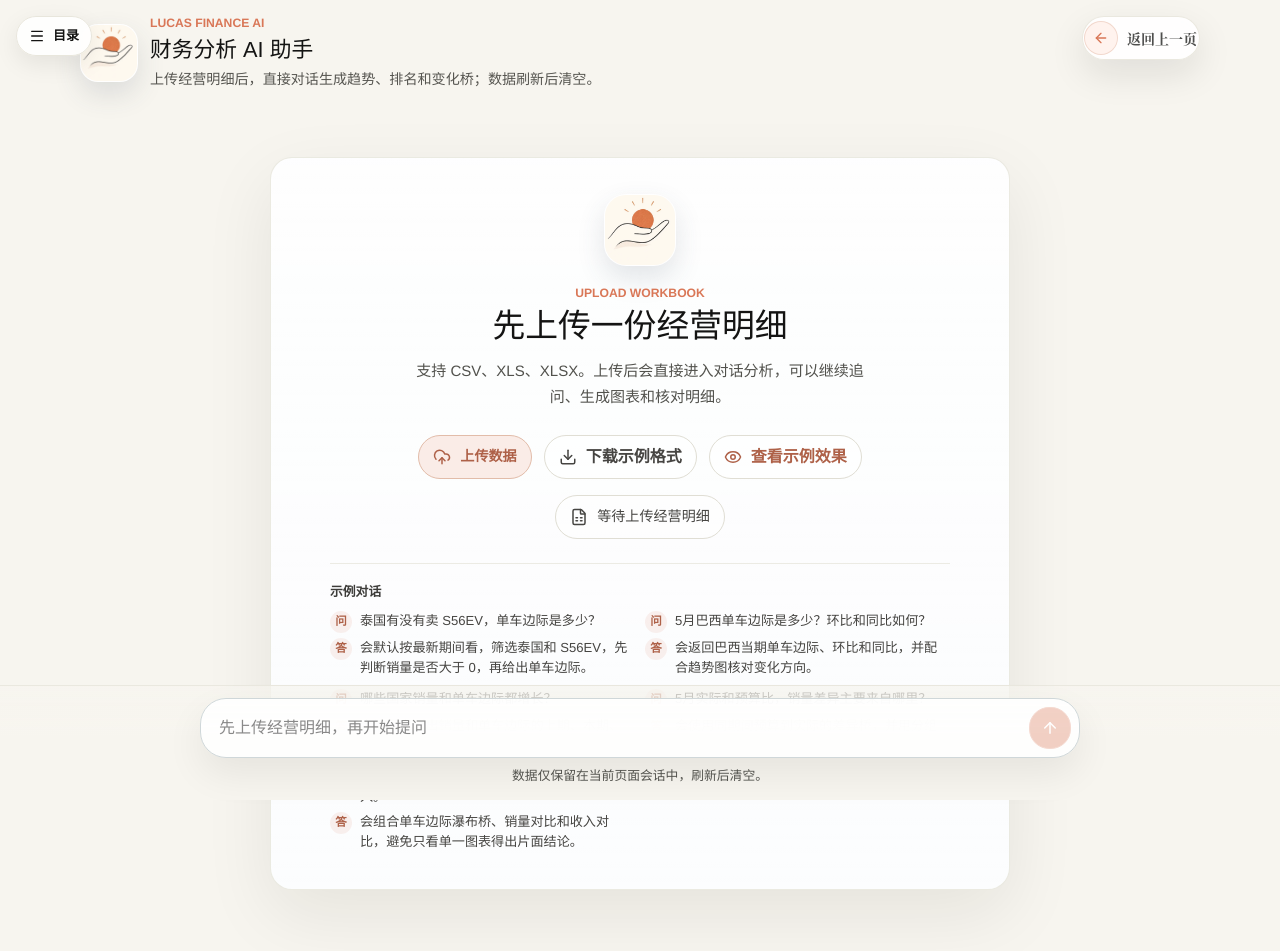
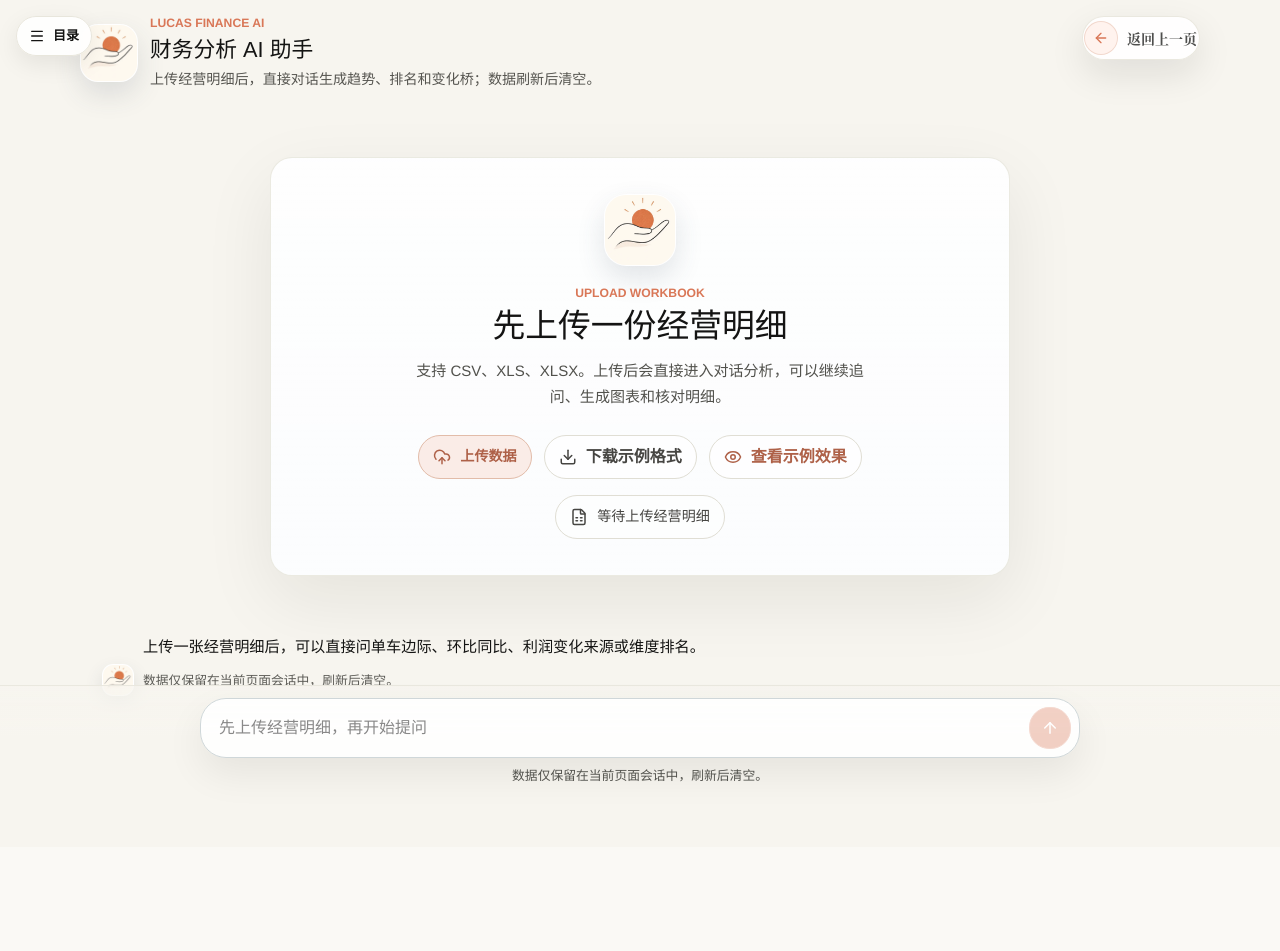
Before and after one commit to yinpengtao2002-ai/yinpengtao2002-ai.github.io, a Next.js app: page /finance/finance-ai-assistant in a window 1280 px wide. Shown: the top 951 px of the page. After the commit the page ends 847 px from the top, so only its background shows below. Built offline with nearby package versions, Linux system fonts and the light colour scheme.

Commit message:
Fix finance AI demo placement and copy

```diff
--- a/src/app/finance/finance-ai-assistant/demo/FinanceAIConversationDemo.tsx
+++ b/src/app/finance/finance-ai-assistant/demo/FinanceAIConversationDemo.tsx
@@ -196,7 +196,7 @@ const SIMULATED_MESSAGES: SimulatedMessage[] = [
   {
     id: "demo-assistant-kpi",
     role: "assistant",
-    text: "**整体判断：**5月销量整体高于预算，但大区之间分化明显。拉美和右舵是主要正贡献，欧洲和中东非略低于预算。\n\n这类问题应该先把所有大区的预算和实际并列列出来，而不是只给一个总数。看完规模完成情况后，再继续追问边际或利润质量。",
+    text: "**整体判断：**5月销量整体高于预算，但大区之间分化明显。拉美实际 45,620 台，高于预算 3,520 台；右舵实际 37,180 台，高于预算 1,580 台，是主要正贡献。\n\n欧洲和中东非分别低于预算 860 台和 740 台，后续需要重点复盘这两个大区的订单节奏、主销车型销量占比和单车边际质量。",
     chartTitles: ["5月各大区销量预算实际对比"],
     meta: "示例口径：这里使用模拟底稿演示聊天形态，不代表真实经营数据。",
   },
@@ -208,7 +208,7 @@ const SIMULATED_MESSAGES: SimulatedMessage[] = [
   {
     id: "demo-assistant-country",
     role: "assistant",
-    text: "**巴西是规模超预算、利润质量偏弱。**销量完成 106.2%，净收入完成 103.4%，但边际只完成 97.1%，利润完成 95.6%。\n\n所以巴西不是“卖不动”，而是销量增长没有完全转化成边际和利润。下一步应该下钻到 S56 EV、Tiggo 8 等车型，看每个车型对单车边际的贡献。",
+    text: "**巴西是规模超预算、利润质量偏弱。**销量完成 106.2%，净收入完成 103.4%，但边际只完成 97.1%，利润完成 95.6%。\n\n这说明巴西不是“卖不动”，而是销量增长没有完全转化成边际和利润。S56 EV、Tiggo 8 等车型的折扣、成本和结构占比需要单独拉出来看。",
     chartTitles: ["巴西5月分指标预算实际表"],
   },
   {
@@ -219,7 +219,7 @@ const SIMULATED_MESSAGES: SimulatedMessage[] = [
   {
     id: "demo-assistant-unit-margin",
     role: "assistant",
-    text: "**巴西单车边际从 31.2 降到 28.7，下降 2.5。**按车型下钻后，S56 EV 贡献 -0.9，Tiggo 8 贡献 -0.65，Arrizo 5 贡献 -0.45，T18 HEV 贡献 +0.25，其他车型贡献 -0.75。\n\n这个问题用单车边际瀑布桥最直观，因为它能把首尾值和每个车型贡献连续接起来。",
+    text: "**巴西单车边际从 31.2 降到 28.7，下降 2.5。**按车型下钻后，S56 EV 贡献 -0.9，Tiggo 8 贡献 -0.65，Arrizo 5 贡献 -0.45，其他车型贡献 -0.75，是主要拖累。\n\nT18 HEV 有 +0.25 的小幅对冲，但不足以抵消主销车型的负贡献，巴西本月边际问题集中在 S56 EV 和 Tiggo 8 的折扣、成本与单车盈利能力同步走弱。",
     chartTitles: ["巴西单车边际变化归因桥"],
   },
   {
@@ -230,7 +230,7 @@ const SIMULATED_MESSAGES: SimulatedMessage[] = [
   {
     id: "demo-assistant-mom",
     role: "assistant",
-    text: "**环比看，拉美和右舵的销量增长最明显，但质量表现不同。**拉美销量增加，不过单车边际从 30.4 降到 28.9；右舵销量和单车边际同时改善，是更健康的增长。\n\n所以环比问题不能只列环比百分比，最好用上月和本月并列柱，把规模和质量分开看。",
+    text: "**环比看，拉美和右舵的销量增长最明显，但质量表现不同。**拉美销量从 42,010 台增至 45,620 台，但单车边际从 30.4 降到 28.9，属于规模增长、质量回落。\n\n右舵销量从 35,370 台增至 37,180 台，单车边际从 27.8 提升到 29.1，是更健康的增长；欧洲和中东非则需要关注销量回落带来的总额压力。",
     chartTitles: ["5月各大区销量环比对比", "5月各大区单车边际环比对比"],
   },
   {
@@ -241,7 +241,7 @@ const SIMULATED_MESSAGES: SimulatedMessage[] = [
   {
     id: "demo-assistant-total-change",
     role: "assistant",
-    text: "**5月边际总额环比增加 980 万，主要来自国家层面的正贡献。**巴西贡献 +420 万，泰国贡献 +210 万，墨西哥贡献 +165 万，马来西亚贡献 +110 万；西班牙拖累 -125 万，其他国家合计贡献 +200 万。\n\n结论是：总额增长不能只说“销量拉动”，应该先把贡献落到国家或车型，再继续看这些市场内部的销量和单车质量。",
+    text: "**5月边际总额环比增加 980 万，主要来自国家层面的正贡献。**巴西贡献 +420 万，泰国贡献 +210 万，墨西哥贡献 +165 万，马来西亚贡献 +110 万，是增长主线；西班牙拖累 -125 万。\n\n总额提升的底层结构并不完全一致：巴西和泰国更偏规模拉动，墨西哥和马来西亚需要继续拆分销量、净收入和单车边际，确认增长质量是否稳定。",
     chartTitles: ["5月边际总额环比变化桥"],
     meta: "只读示例，不能追问或编辑；进入正式助手后可以上传自己的经营明细继续分析。",
   },
--- a/src/app/tools/finance-ai-assistant/FinanceAIAssistantTool.tsx
+++ b/src/app/tools/finance-ai-assistant/FinanceAIAssistantTool.tsx
@@ -97,28 +97,6 @@ type PlotlyModule = {
 };
 
 const ASSISTANT_AVATAR_IMAGE = "/images/product-stage/finance-ai-assistant-avatar.webp";
-const EXAMPLE_CONVERSATION = [
-  {
-    question: "泰国有没有卖 S56EV，单车边际是多少？",
-    answer: "会默认按最新期间看，筛选泰国和 S56EV，先判断销量是否大于 0，再给出单车边际。",
-  },
-  {
-    question: "5月巴西单车边际是多少？环比和同比如何？",
-    answer: "会返回巴西当期单车边际、环比和同比，并配合趋势图核对变化方向。",
-  },
-  {
-    question: "哪些国家销量和单车边际都增长？",
-    answer: "会按国家列出销量和单车边际的上期、本期、变化值、变化率，方便筛出双增长市场。",
-  },
-  {
-    question: "5月实际和预算比，销量差异主要来自哪里？",
-    answer: "会使用同期间预算到实际的差异桥，并用分组柱展示各国家的预算和实际销量。",
-  },
-  {
-    question: "西班牙单车边际为什么下降？顺便看销量和收入。",
-    answer: "会组合单车边际瀑布桥、销量对比和收入对比，避免只看单一图表得出片面结论。",
-  },
-];
 const SAMPLE_TEMPLATE_HEADERS = ["Month", "Dim_A", "Dim_B", "Dim_C", "Dim_D", "Dim_E", "Sales Volume", "Total Margin"];
 const ACTUAL_SAMPLE_TEMPLATE_ROWS = [
   { "Month": "3月", "Dim_A": "拉美大区", "Dim_B": "巴西", "Dim_C": "T1D", "Dim_D": "ICE", "Dim_E": "巴西-T1D", "Sales Volume": 100000, "Total Margin": 3000000 },
@@ -1495,17 +1473,6 @@ export default function FinanceAIAssistantTool() {
               <FileSpreadsheet aria-hidden="true" />
               <span>{fileName ? `${fileName} · ${dataSummary}` : dataSummary}</span>
             </div>
-            <div className="finance-ai-example-dialogue" aria-label="示例对话">
-              <h3>示例对话</h3>
-              <div className="finance-ai-example-list">
-                {EXAMPLE_CONVERSATION.map((item) => (
-                  <div className="finance-ai-example-item" key={item.question}>
-                    <p><span>问</span>{item.question}</p>
-                    <p><span>答</span>{item.answer}</p>
-                  </div>
-                ))}
-              </div>
-            </div>
           </div>
         </section>
         ) : null}
```
Also changed, not shown: src/app/globals.css, 2 other files (tests, documents, lock files or other folders).
